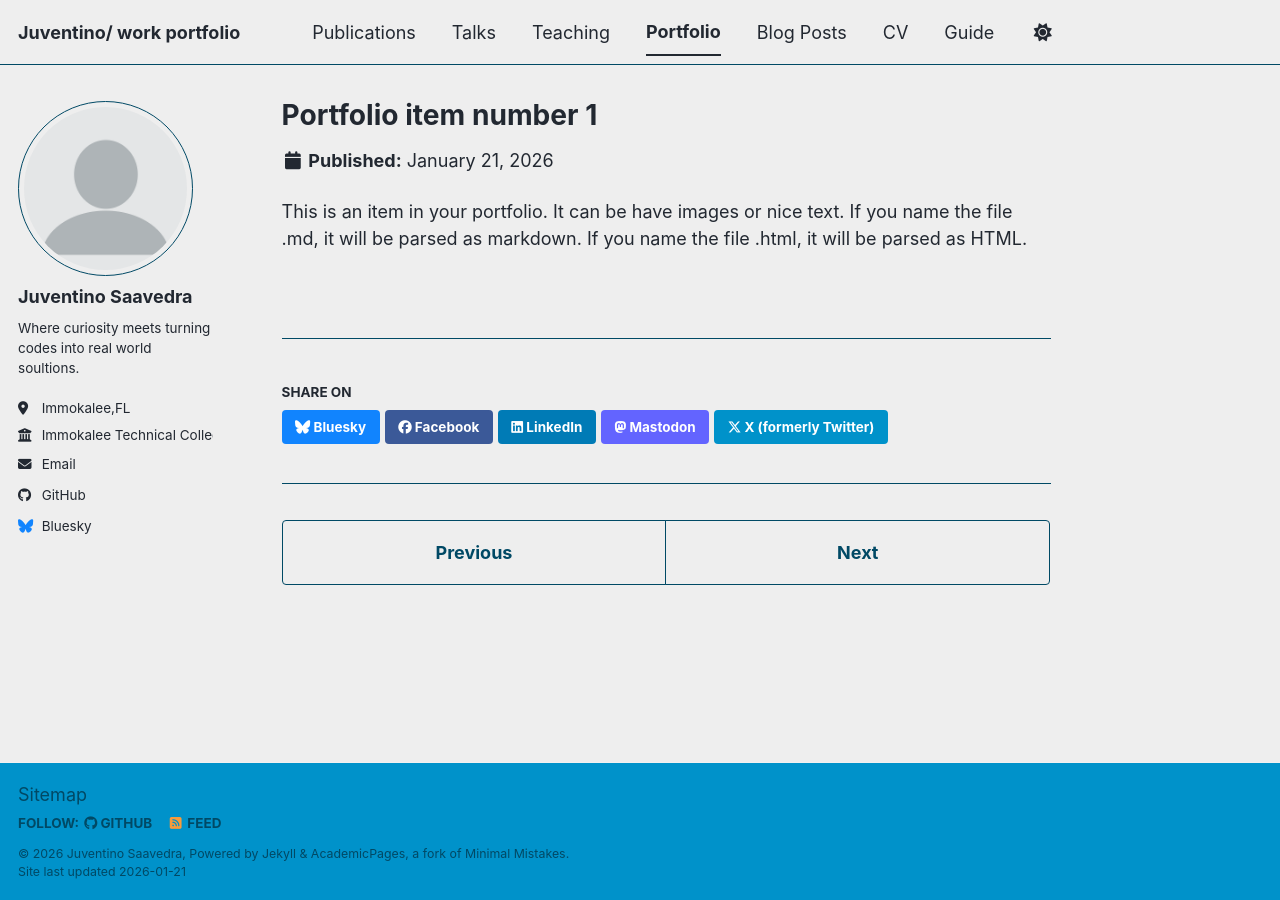
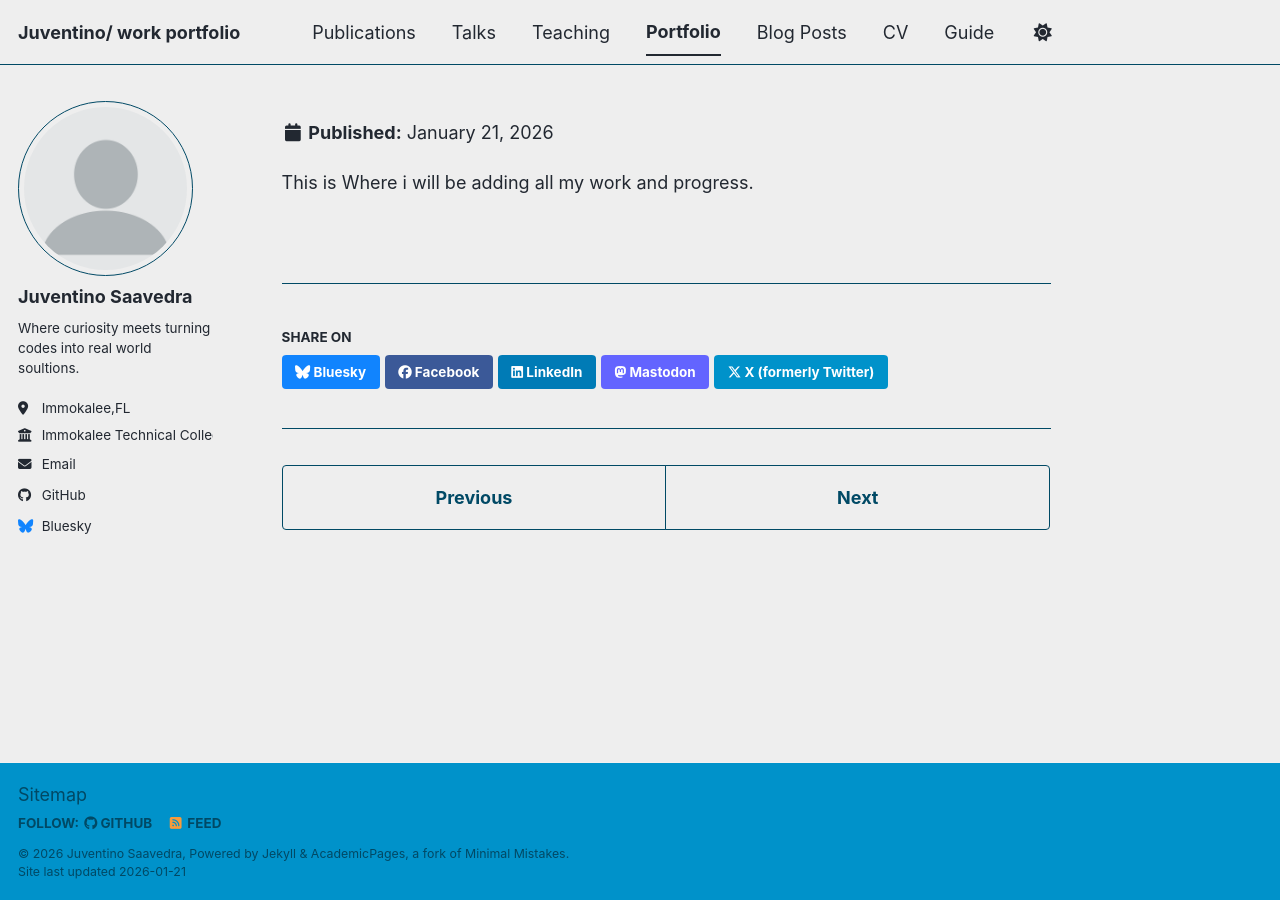
Before and after one commit to Juven87/Juventino2467.github.io, a Jekyll site: the page built from _portfolio/portfolio-1.md, in a window 1280 px wide. Built offline with Jekyll 4.4.1, drawn with Linux system fonts in a browser that asks for light colours; a script bundle is joined from its source files by our own code; library files that are not in the unit come from our copies.

Commit message:
Update portfolio-1.md

```diff
--- a/_portfolio/portfolio-1.md
+++ b/_portfolio/portfolio-1.md
@@ -1,7 +1,8 @@
 ---
-title: "Portfolio item number 1"
-excerpt: "Juventino's progress<br/><img src='/images/!.png'>"
+title: "Portfolio item number 1"!
+
+excerpt: "Juventino's progress<br/><img src='/images/[Profile](https://github.com/user-attachments/assets/4a5f34c0-3443-4625-ae4c-f4f36d1ced2e)'>"
 collection: portfolio
 ---
 
-This is an item in your portfolio. It can be have images or nice text. If you name the file .md, it will be parsed as markdown. If you name the file .html, it will be parsed as HTML.
+This is Where i will be adding all my work and progress.
```
